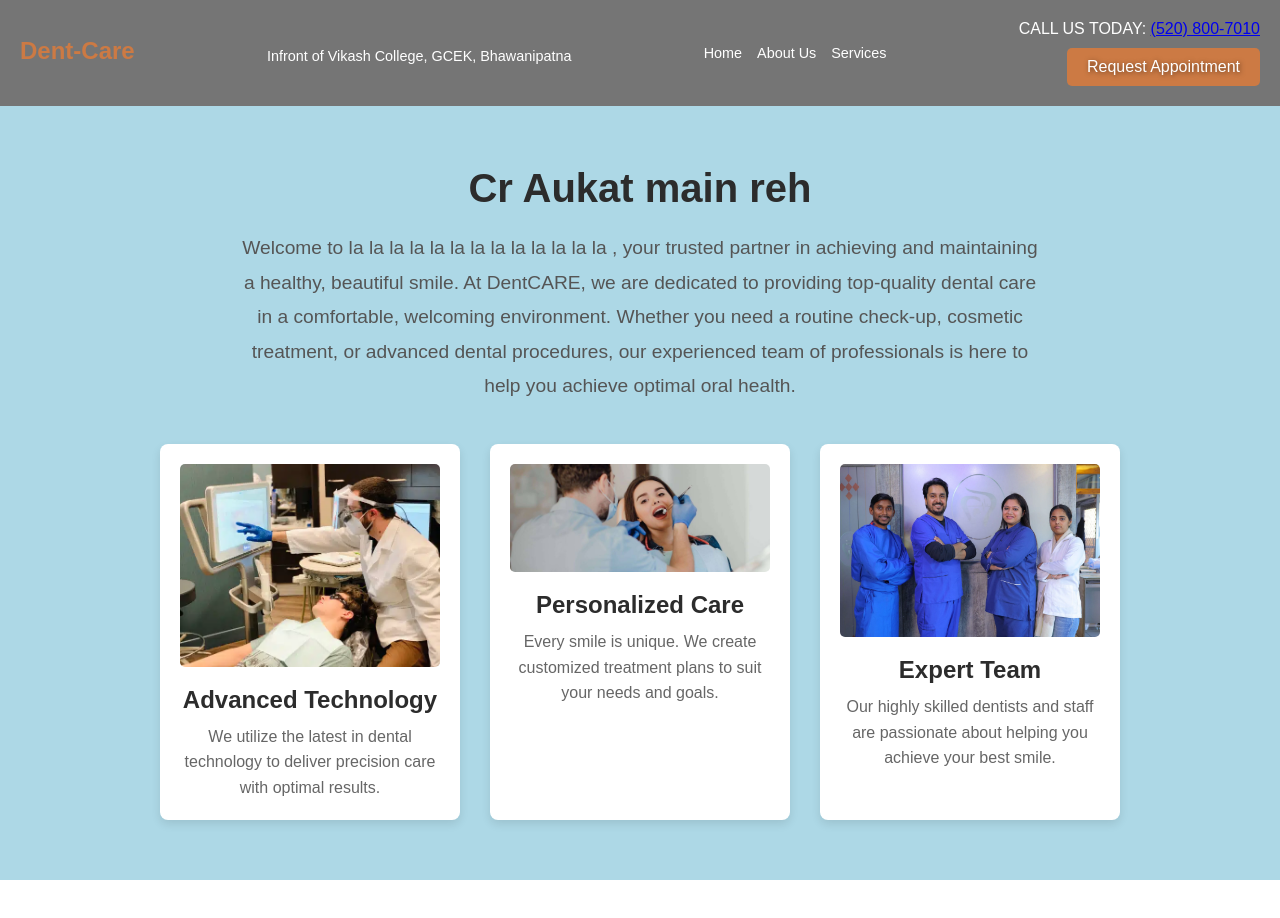
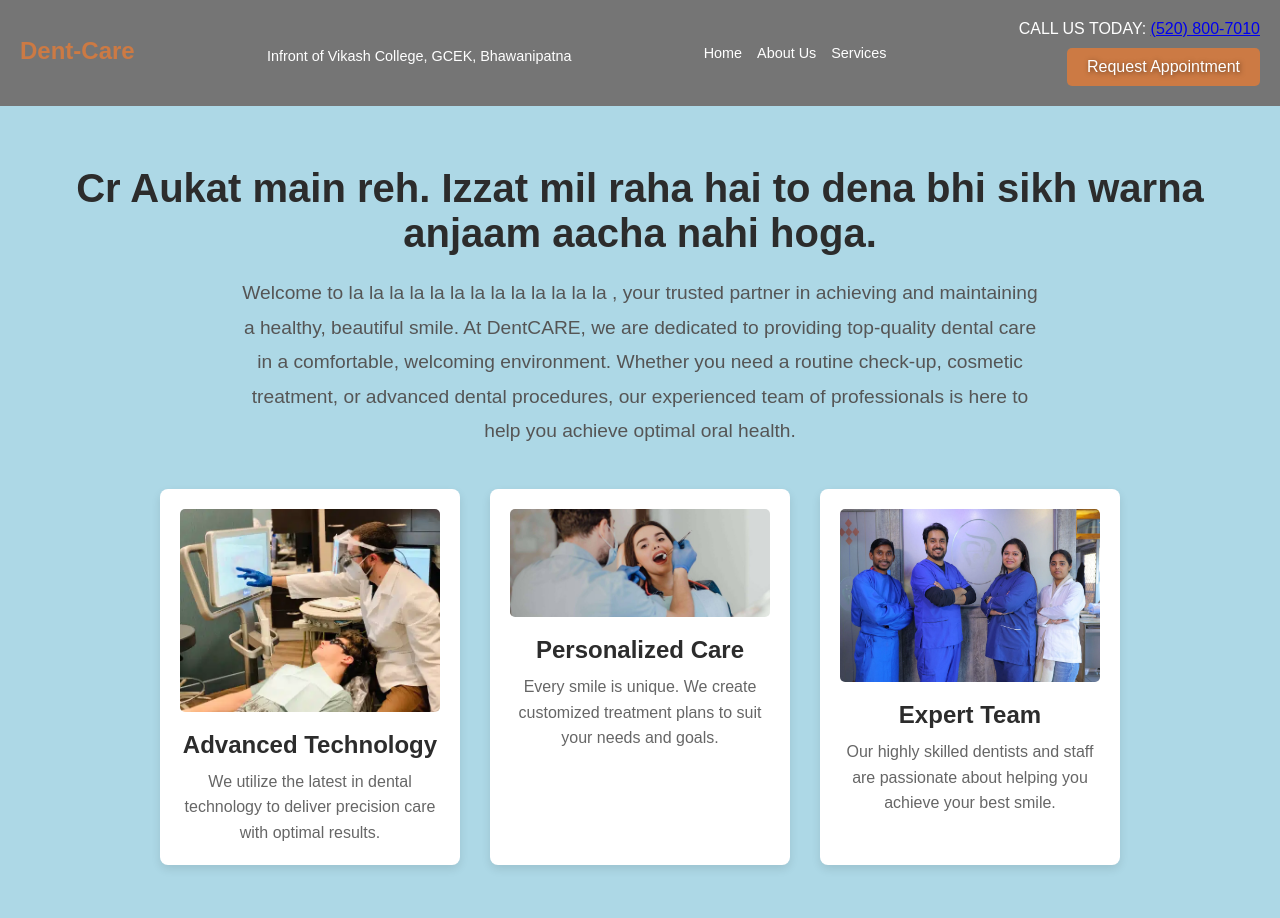
Before and after one commit to ompanigrahi/khusi, a plain HTML site: page index.html in a window 1280 px wide. Before the commit the page ends 880 px from the top, so only its background shows below. Drawn offline with Linux system fonts and the light colour scheme.

Commit message:
Update index.html

```diff
--- a/index.html
+++ b/index.html
@@ -32,7 +32,8 @@
 
     <main class="about-section">
         <div class="about-content">
-            <h2 class="section-title">Cr Aukat main reh</h2>
+            <h2 class="section-title">Cr Aukat main reh.      Izzat mil raha hai to dena bhi sikh warna anjaam aacha nahi hoga.</h2>
+
             <p class="section-description">
                 Welcome to la la la la la la la la la la la la la , your trusted partner in achieving and maintaining a healthy, beautiful smile. At DentCARE, we are dedicated to providing top-quality dental care in a comfortable, welcoming environment. Whether you need a routine check-up, cosmetic treatment, or advanced dental procedures, our experienced team of professionals is here to help you achieve optimal oral health.
             </p>
```
